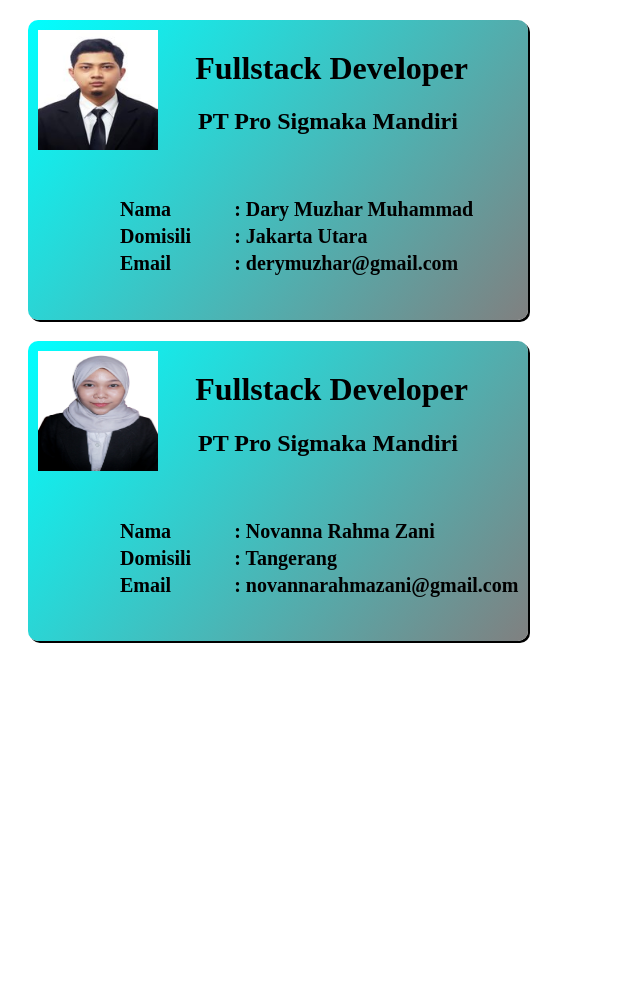
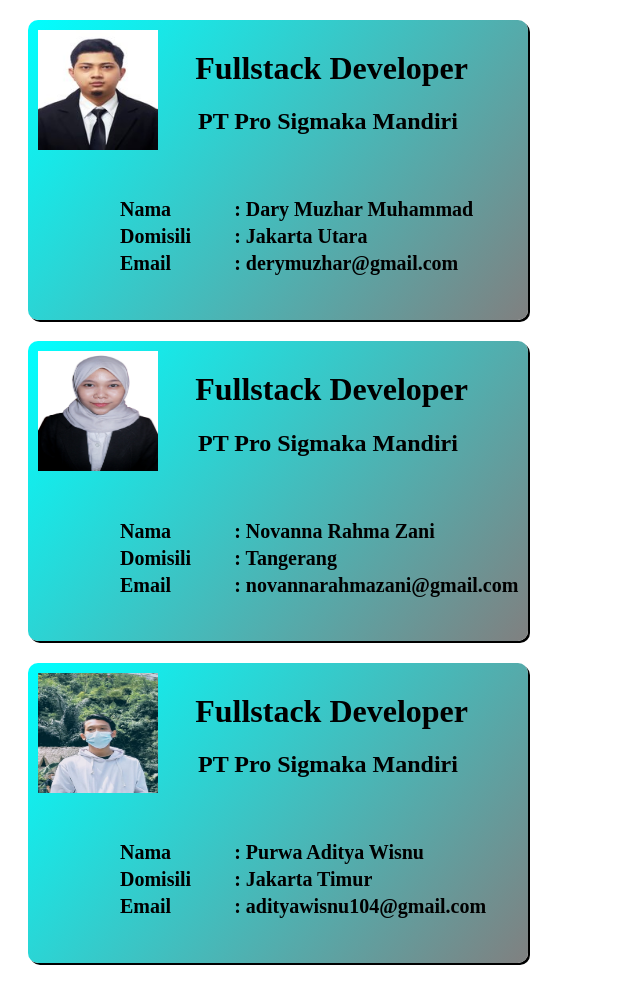
Before and after one commit to darymuzhar/id-card, a plain HTML site: page index.html in a window 1280 px wide. Shown: the whole page, without its empty margins (0-640 px from the left). Before the commit the page ends 800 px from the top, so only its background shows below. Drawn offline with Linux system fonts and the light colour scheme.

Commit message:
update aditya

```diff
--- a/index.html
+++ b/index.html
@@ -87,5 +87,24 @@
         </tr>
       </table>
     </div>
+    <div class="kotak">
+      <img src="img/profile.jpeg" alt="foto" />
+      <h1>Fullstack Developer</h1>
+      <h2>PT Pro Sigmaka Mandiri</h2>
+      <table>
+        <tr>
+          <td>Nama</td>
+          <td>: Purwa Aditya Wisnu</td>
+        </tr>
+        <tr>
+          <td>Domisili</td>
+          <td>: Jakarta Timur</td>
+        </tr>
+        <tr>
+          <td>Email</td>
+          <td>: adityawisnu104@gmail.com</td>
+        </tr>
+      </table>
+    </div>
   </body>
 </html>
```
Also changed, not shown: img/profile.jpeg (added).
